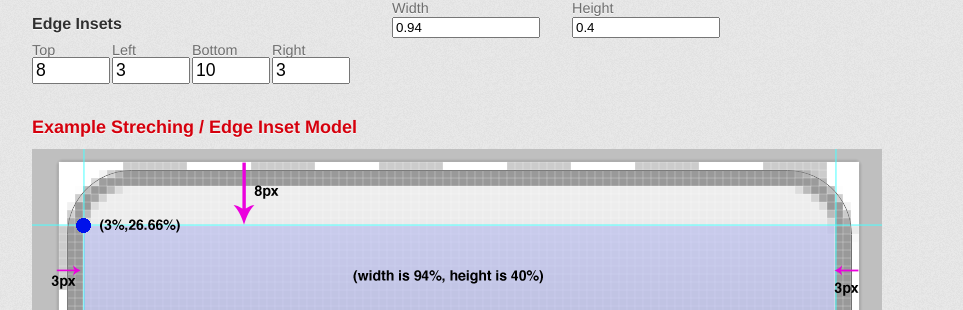
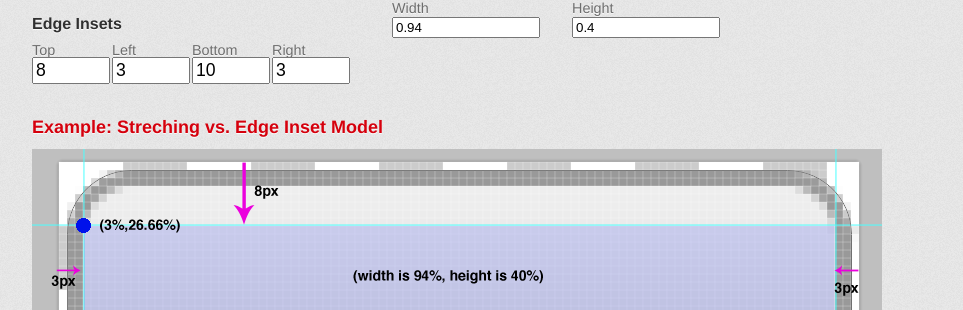
Before and after one commit to jcampbell1/jcampbell1.github.com, a Jekyll site: the page built from UIView-stretching-calculator.html, in a window 1280 px wide. Shown: the part 447-757 px from the top of the page, without its empty margins (158-1121 px from the left). Built offline with Jekyll 4.4.1, drawn with Linux system fonts in a browser that asks for light colours; nearby versions of some CDN libraries; some web fonts are replaced.

Commit message:
editing...

```diff
--- a/UIView-stretching-calculator.html
+++ b/UIView-stretching-calculator.html
@@ -82,7 +82,7 @@ css: |
 
 </div>
 
-<h3 style="padding-top:30px">Example Streching / Edge Inset Model</h3>
+<h3 style="padding-top:30px">Example: Streching vs. Edge Inset Model</h3>
 <img src="images/streching-model.png" width=850 h=276 />
 
 <br><br>
```
